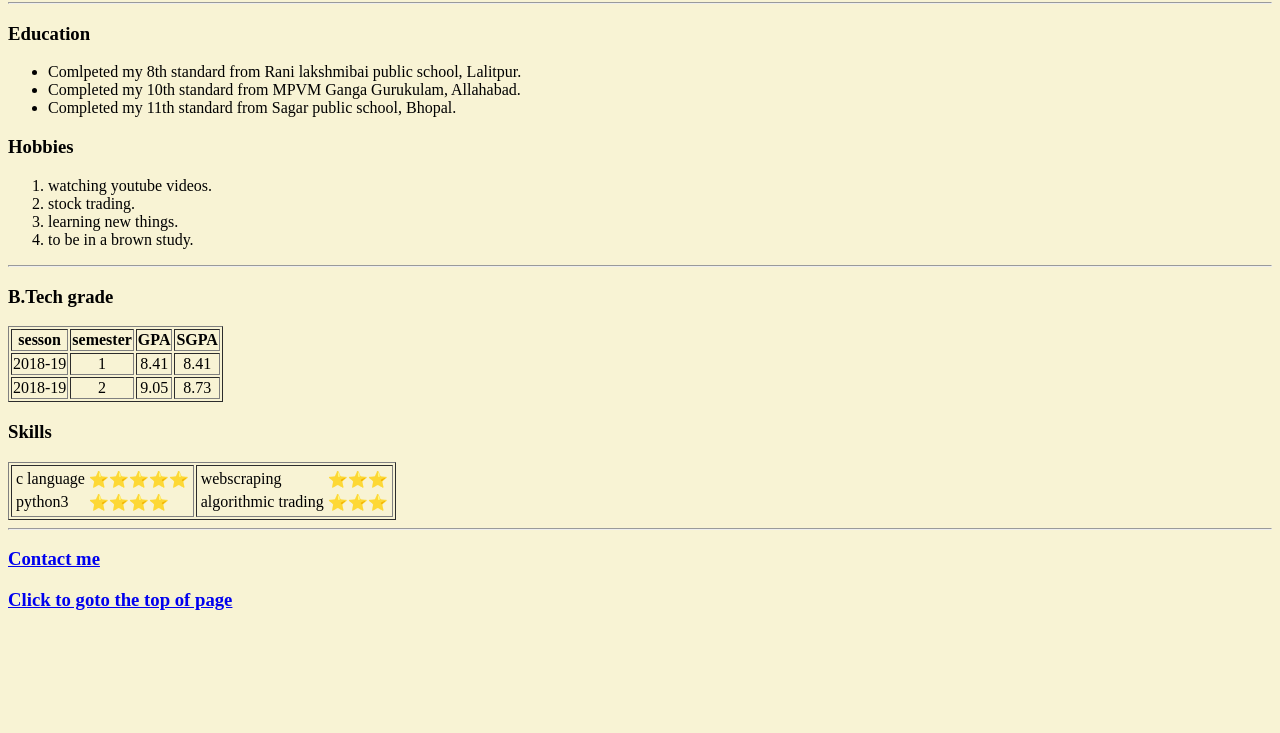
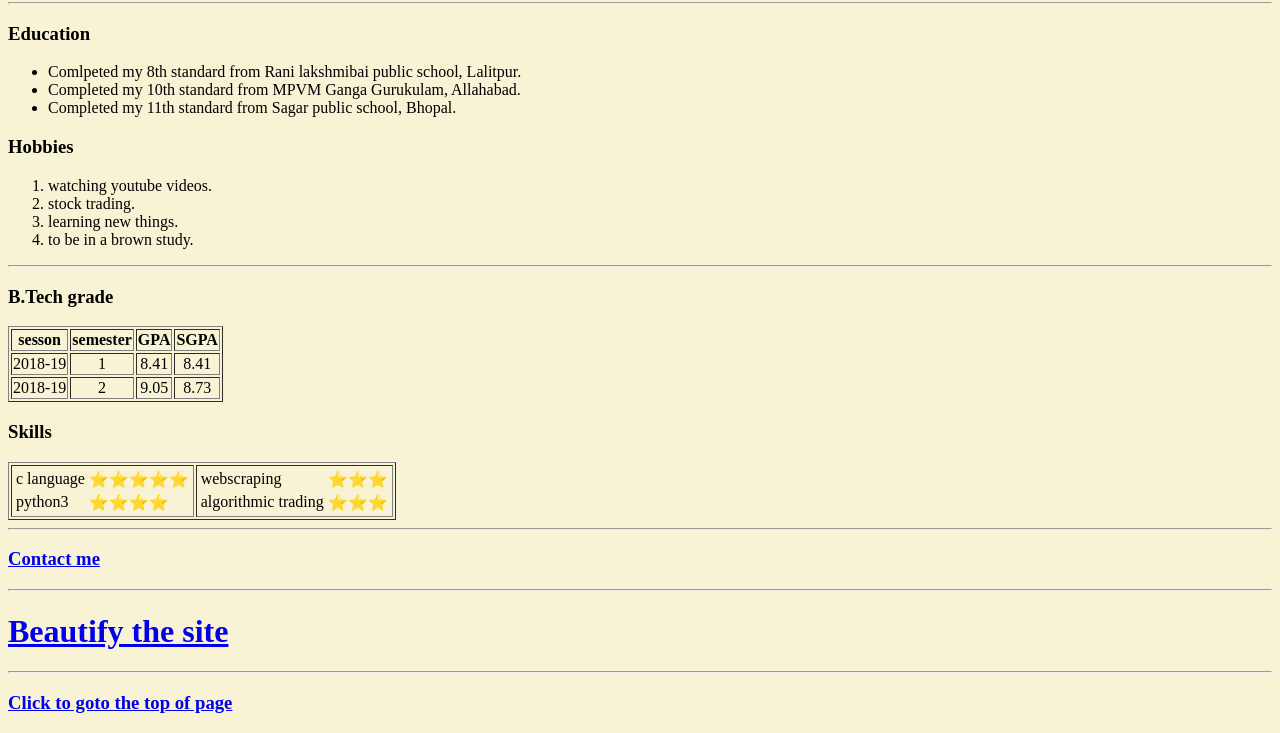
Before and after one commit to beingharsh/basic-HTML-Profile, a plain HTML site: page index.html in a window 1280 px wide. Shown: the part 490-1223 px from the top of the page. Before the commit the page ends 1120 px from the top, so only its background shows below. Drawn offline with Linux system fonts and the light colour scheme.

Commit message:
Update index.html

```diff
--- a/index.html
+++ b/index.html
@@ -101,6 +101,7 @@
   </table>
   <hr>
   <h3><a href="contact.html"><strong>Contact me</strong></a></h3>
+  <hr><h1 style="color: red;"><a href="https://beingharsh.github.io/basic-Html-css-profile/"><strong>Beautify the site</strong></a></h1><hr>
   <h3><a href="#"><strong>Click to goto the top of page</strong></a></h3>
 
 </body>
```
